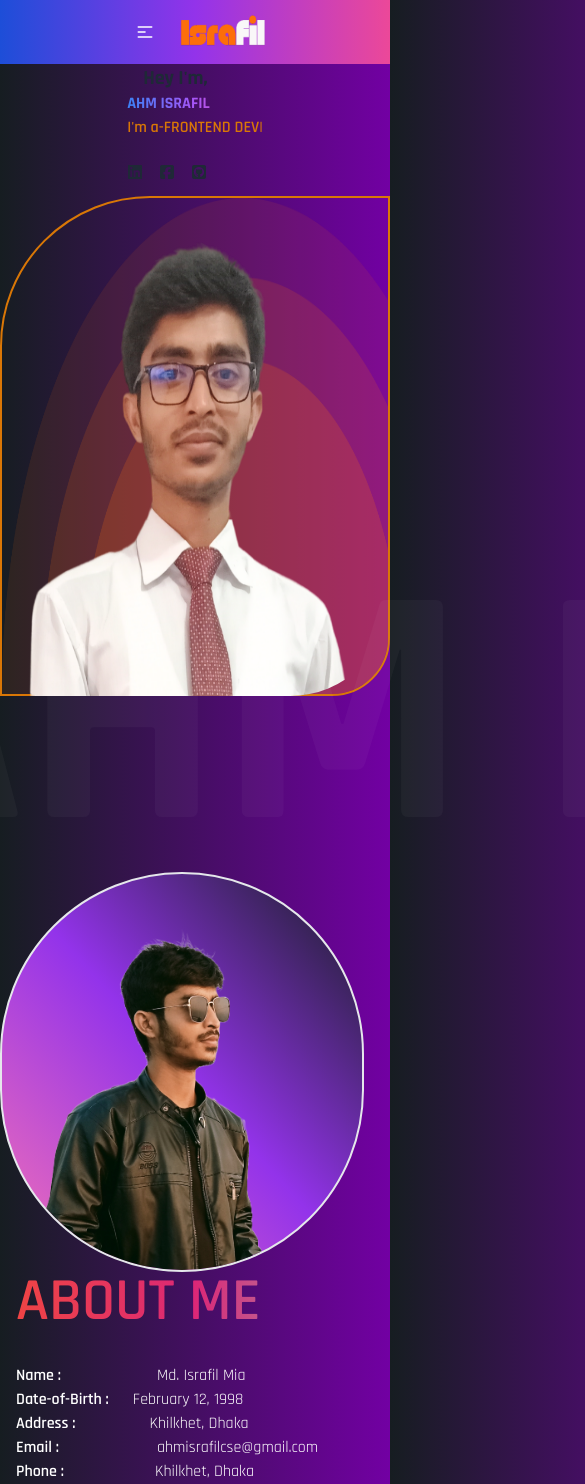
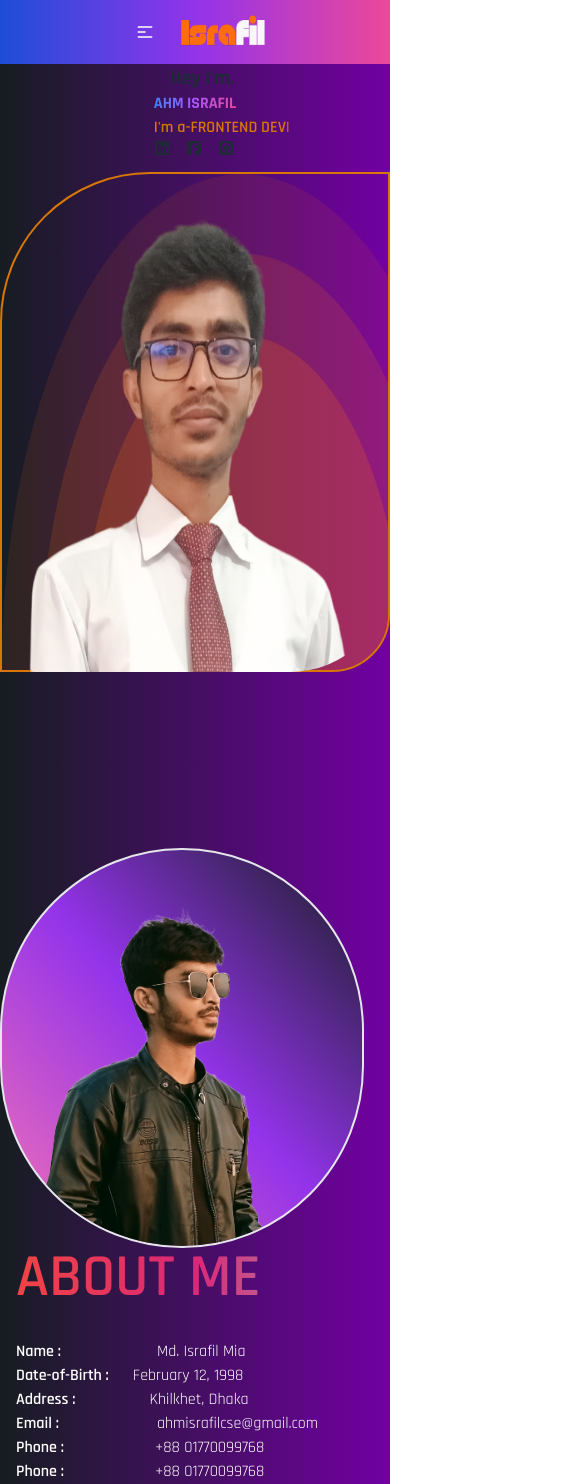
Before and after one commit to ahmisrafil/portfolio, a React (Vite) app: page / in a window 390 px wide. Shown: the top 1484 px of the page, 585 px wide, since content can reach past the window. Built offline with nearby package versions, Linux system fonts and the light colour scheme.

Commit message:
updated responsive design

```diff
--- a/src/pages/Home/About/About.jsx
+++ b/src/pages/Home/About/About.jsx
@@ -1,13 +1,10 @@
 import { motion } from 'framer-motion'
 import React from 'react';
-
 
 
 const About = () => {
     return (
         <div className='lg:mx-20 mt-20 flex flex-col lg:flex-row lg:gap-36 justify-center text-white'>
-
-
             <div>
                 <img src="/src/assets/ahmisrafilcopy.png" className='h-[400px] rounded-full border-2 bg-gradient-to-bl from-[#161d21] via-purple-600 to-pink-400' alt="md_israfil" />
             </div>
@@ -27,11 +24,12 @@ const About = () => {
                         <h3 className='font-semibold'>Email :</h3> <h3>ahmisrafilcse@gmail.com</h3>
                     </div>
                     <div className='flex flex-row gap-[91px] '>
-                        <h3 className='font-semibold'>Phone :</h3> <h3>Khilkhet, Dhaka</h3>
+                        <h3 className='font-semibold'>Phone :</h3> <h3>+88 01770099768</h3>
+                    </div>
+                    <div className='flex flex-row gap-[91px] '>
+                        <h3 className='font-semibold'>Phone :</h3> <h3>+88 01770099768</h3>
                     </div>
                 </div>
-
-
             </div>
         </div>
     );
--- a/src/pages/Home/Banner/Banner.jsx
+++ b/src/pages/Home/Banner/Banner.jsx
@@ -65,7 +65,6 @@ const Banner = () => {
         <>
             <div className='flex flex-col lg:flex-row  justify-between lg:ml-20 mb-40 items-center'>
                 <motion.div
-                    className="textContainer"
                     variants={textVariants}
                     initial="initial"
                     animate="animate">
@@ -73,7 +72,7 @@ const Banner = () => {
                         <motion.h3 variants={textVariants} className='text-xl font-bold ml-4'>Hey I'm,</motion.h3>
                         <motion.h3 variants={textVariants} className='lg:text-9xl font-extrabold bg-gradient-to-r from-blue-500 via-purple-500 to-pink-500 bg-clip-text text-transparent'>AHM ISRAFIL</motion.h3>
                     </div>
-                    <div className="App lg:text-4xl font-semibold text-amber-600 flex">
+                    <div className="App absolute lg:relative lg:text-4xl font-semibold text-amber-600 flex">
                         <motion.h3 variants={textVariants}>I'm a-   </motion.h3>
                         <span ref={el} />
                     </div>
@@ -96,7 +95,7 @@ const Banner = () => {
                 </div>
             </div>
             <motion.div
-                className="absolute text-[40vh] -bottom-32 whitespace-nowrap text-[#ffffff09] w-[50%] font-bold"
+                className="hidden  lg:inline absolute text-[40vh] -bottom-32 whitespace-nowrap text-[#ffffff09] w-[50%] font-bold"
                 variants={sliderVariants}
                 initial="initial"
                 animate="animate"
```
